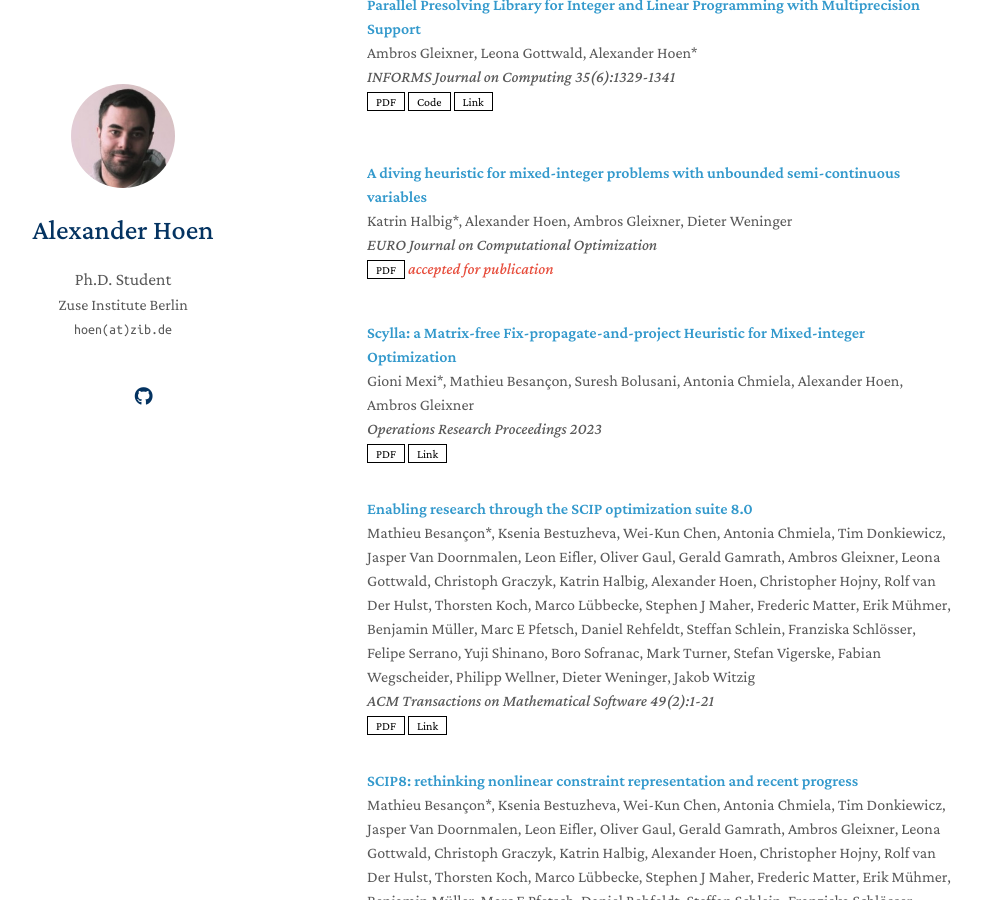
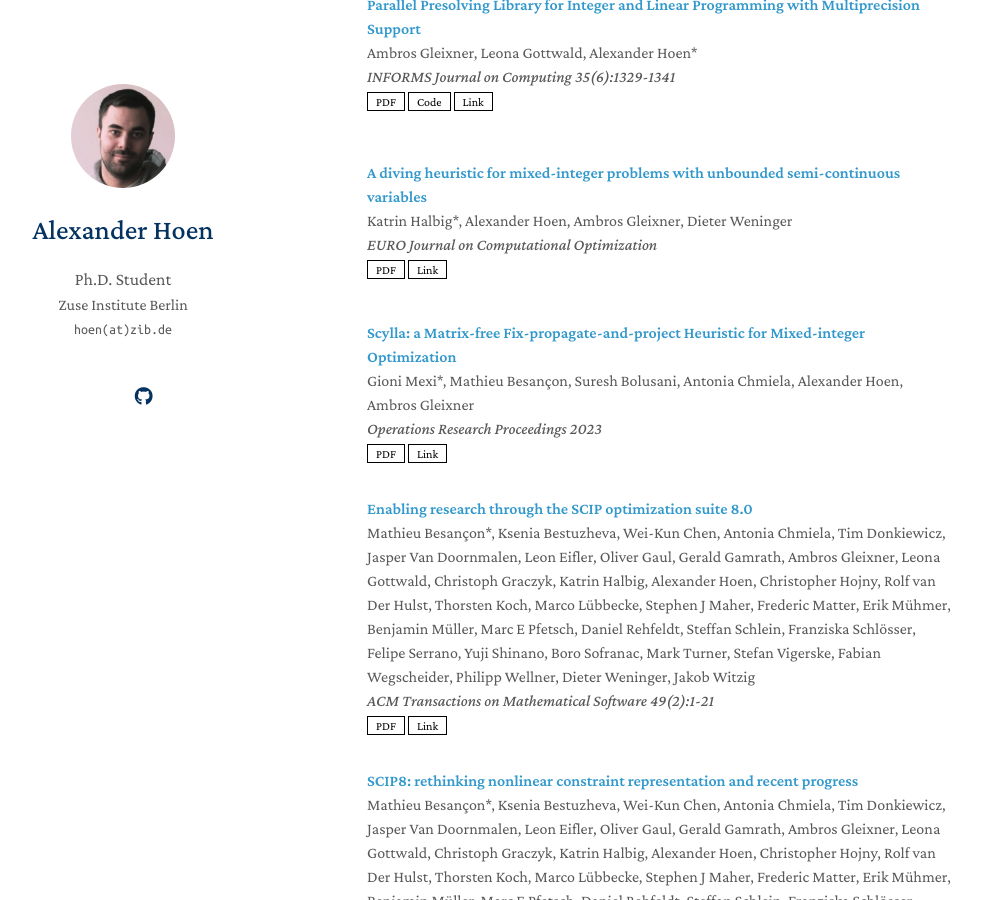
Before and after one commit to alexhoen/alexhoen.github.io, a Jekyll site: the page built from index.md, in a window 1280 px wide and 900 px high, scrolled down 859 px. Shown: the whole window, without its empty margins (153-1135 px from the left). Built offline with Jekyll 4.4.1, drawn with Linux system fonts in a browser that asks for light colours; nearby versions of some CDN libraries; a style sheet for code colours, icons or effects is not loaded; our own code applies the rules of GitHub Pages for plain Markdown files.

Commit message:
Update publications.yml

```diff
--- a/_data/publications.yml
+++ b/_data/publications.yml
@@ -43,10 +43,11 @@ main:
      authors: Katrin Halbig*, Alexander Hoen, Ambros Gleixner, Dieter Weninger
      conference: EURO Journal on Computational Optimization
      pdf: https://arxiv.org/abs/2503.19411
-     page:
+     doi: 10.1016/j.ejco.2025.100107
+     page: https://www.sciencedirect.com/science/article/pii/S2192440625000048
      bibtex:
      code:
-     notes: accepted for publication
+     notes:
 
    - title: "Scylla: a Matrix-free Fix-propagate-and-project Heuristic for Mixed-integer Optimization"
      authors: Gioni Mexi*, Mathieu Besançon, Suresh Bolusani, Antonia Chmiela, Alexander Hoen, Ambros Gleixner
```
